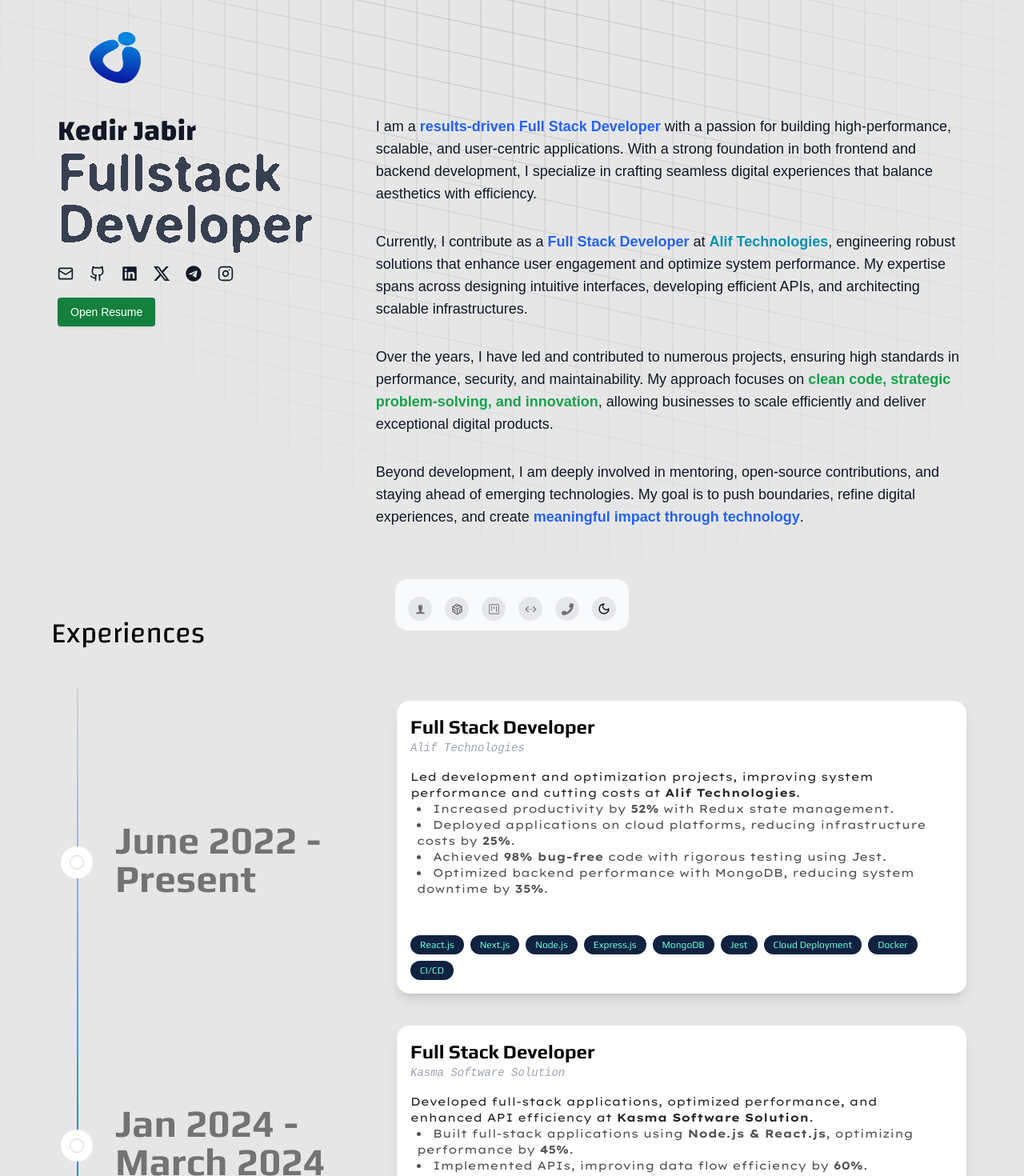
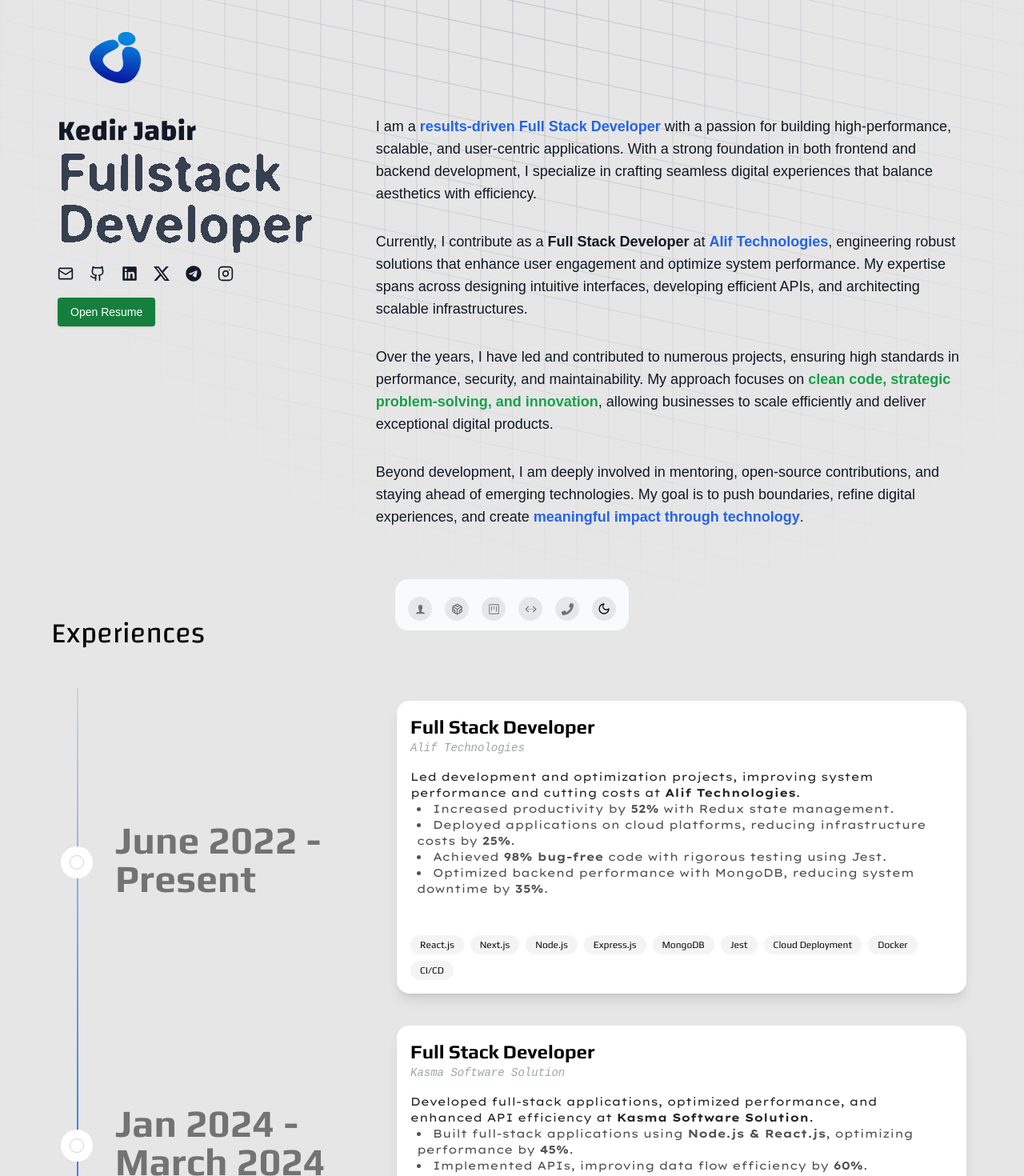
Before and after one commit to IbnuJabir/Portfolio_v1, a Next.js app: page / in a window 1280 px wide. Shown: the top 1470 px of the page at 80% size. Built offline with nearby package versions, Linux system fonts and the light colour scheme.

Commit message:
style(ui): enhance color platte consistency

```diff
--- a/src/components/About.tsx
+++ b/src/components/About.tsx
@@ -108,11 +108,11 @@ function About() {
 
         <p className="mt-4 text-lg">
           Currently, I contribute as a{" "}
-          <strong className="text-blue-600 dark:text-blue-400">
+          <strong>
             Full Stack Developer
           </strong>{" "}
           at{" "}
-          <strong className="text-cyan-600 dark:text-cyan-400">
+          <strong className="text-blue-600 dark:text-blue-400">
             Alif Technologies
           </strong>
           , engineering robust solutions that enhance user engagement and
--- a/src/components/ui/timeline.tsx
+++ b/src/components/ui/timeline.tsx
@@ -96,7 +96,7 @@ export const Timeline = ({ data }: { data: TimelineEntry[] }) => {
                   {item.skills.map((skill, i) => (
                     <span
                       key={i}
-                      className="px-3 py-1 text-xs font-medium text-[#64ffda] bg-[#112240] rounded-full"
+                      className="px-3 py-1 text-xs font-medium dark:text-[#64ffda] dark:bg-[#112240] bg-accent rounded-full"
                     >
                       {skill}
                     </span>
```
